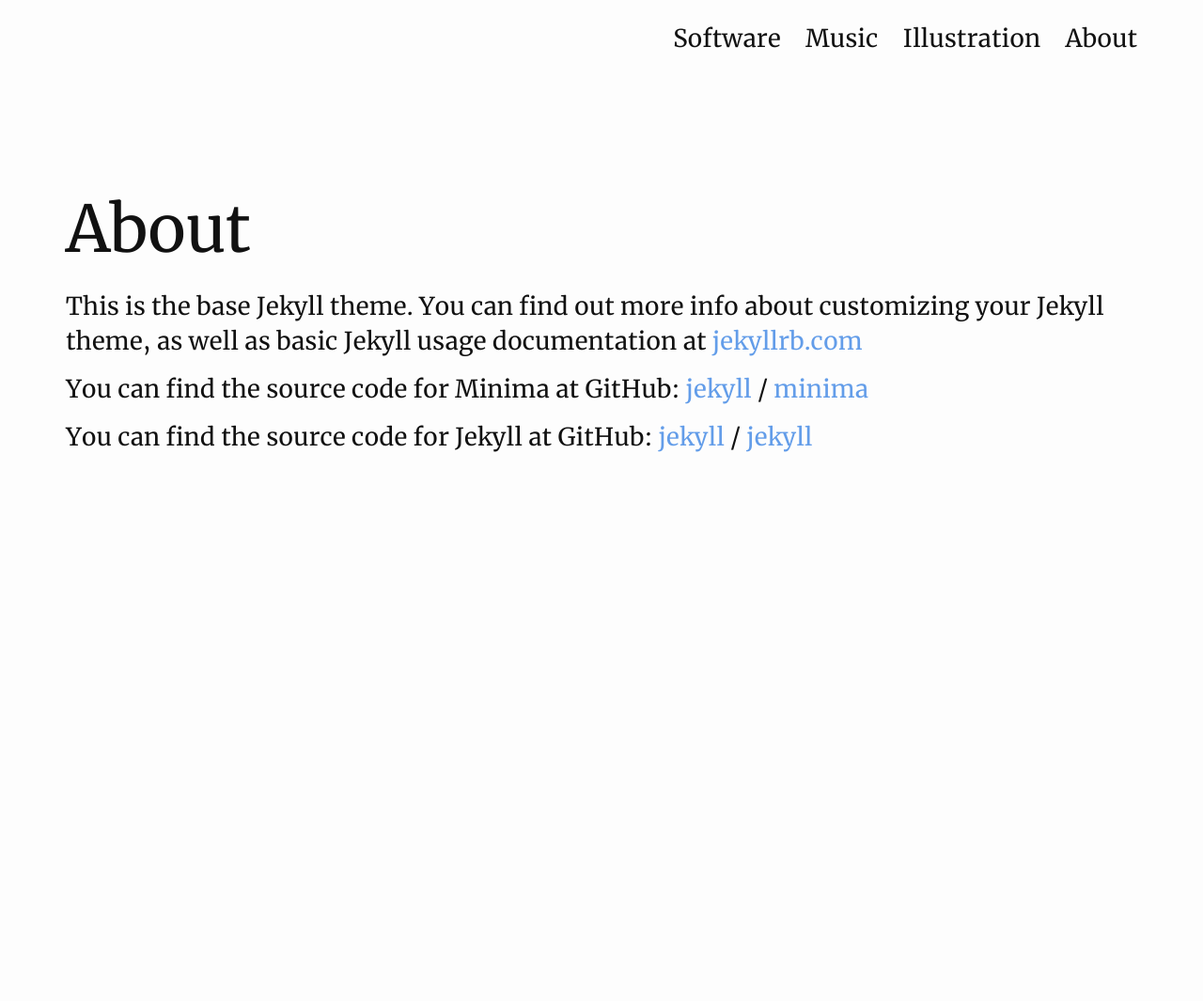
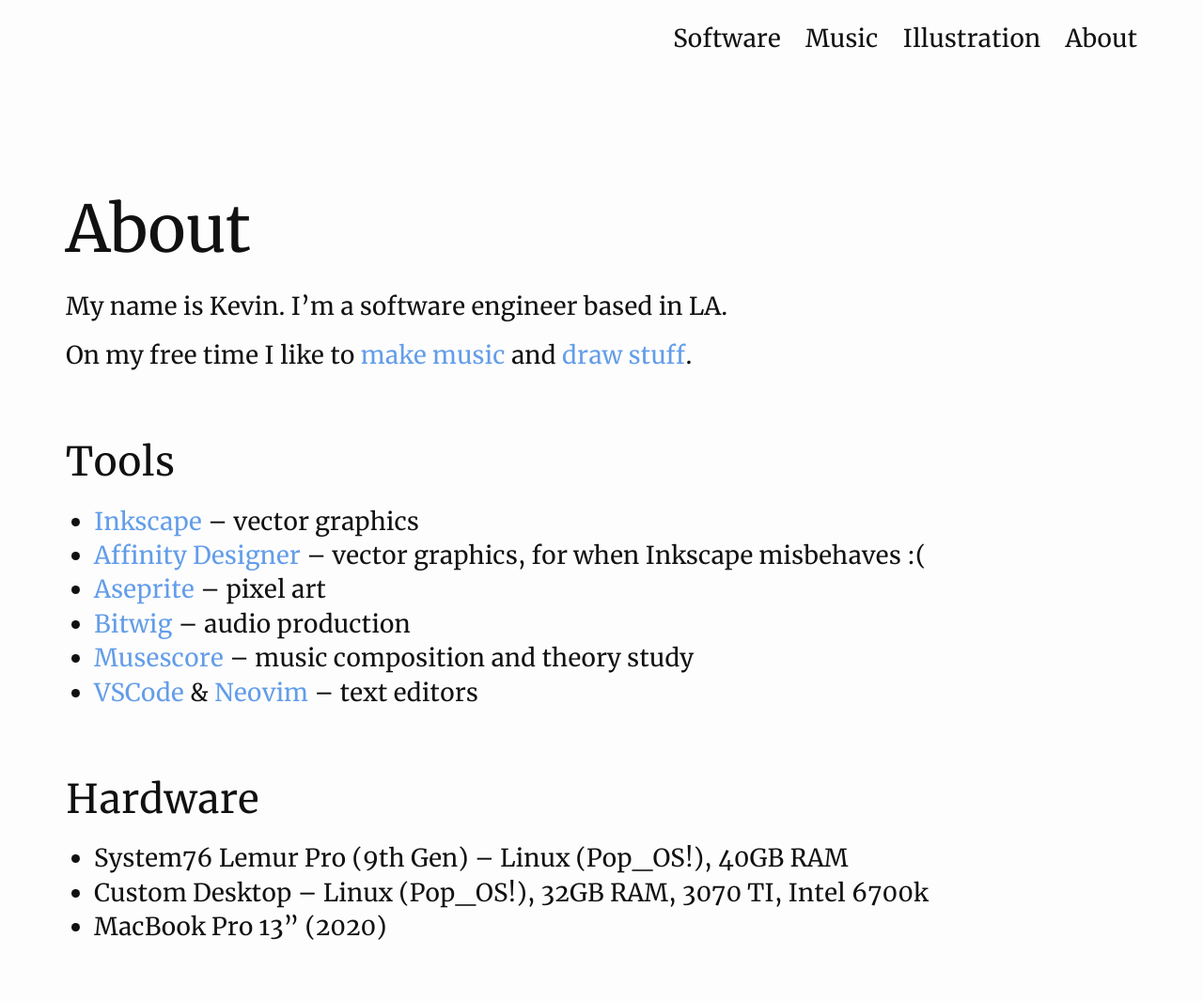
Before and after one commit to heepster/heepster.github.io, a Jekyll site: the page built from about.md, in a window 1280 px wide. Shown: the whole page at 94% size. Built offline with Jekyll 4.4.1, drawn with Linux system fonts in a browser that asks for light colours; before the commit the page ends 900 px from its top, so only the background shows below that.

Commit message:
adding illustrations

```diff
--- a/_config.yml
+++ b/_config.yml
@@ -59,3 +59,5 @@
 collections:
   albums:
     output: true
+  illustrations:
+    output: true
--- a/_includes/header.html
+++ b/_includes/header.html
@@ -19,7 +19,7 @@
         <div class="trigger">
           <a class="page-link" href="/">Software</a>
           <a class="page-link" href="/music">Music</a>
-          <a class="page-link" href="/Illustration">Illustration</a>
+          <a class="page-link" href="/illustration">Illustration</a>
           <a class="page-link" href="/about">About</a>
         </div>
 
--- a/_sass/minima/_base.scss
+++ b/_sass/minima/_base.scss
@@ -253,6 +253,20 @@
   }
 }
 
+img.illustration {
+  max-width: 400px;
+  max-height: 400px;
+  width: auto;
+  height: auto;
+  border-radius: 10px;
+  transition: transform .3s;
+  margin: 80px;
+}
+
+img.illustration:hover {
+  transform: scale(1.02);
+}
+
 img.album {
   width: 400px;
   height: 400px;
--- a/about.md
+++ b/about.md
@@ -4,15 +4,24 @@
 permalink: /about/
 ---
 
-This is the base Jekyll theme. You can find out more info about customizing your Jekyll theme, as well as basic Jekyll usage documentation at [jekyllrb.com](https://jekyllrb.com/)
+My name is Kevin.  I'm a software engineer based in LA.
 
-You can find the source code for Minima at GitHub:
-[jekyll][jekyll-organization] /
-[minima](https://github.com/jekyll/minima)
+On my free time I like to [make music](/music) and [draw stuff](/illustration).
 
-You can find the source code for Jekyll at GitHub:
-[jekyll][jekyll-organization] /
-[jekyll](https://github.com/jekyll/jekyll)
+<br />
 
+### Tools
+* [Inkscape](https://inkscape.org/) -- vector graphics
+* [Affinity Designer](https://affinity.serif.com/en-us/) -- vector graphics, for when Inkscape misbehaves :(
+* [Aseprite](https://www.aseprite.org/) -- pixel art
+* [Bitwig](https://inkscape.org/) -- audio production
+* [Musescore](https://musescore.org/en) -- music composition and theory study
+* [VSCode](https://code.visualstudio.com/) & [Neovim](https://neovim.io/) -- text editors
 
-[jekyll-organization]: https://github.com/jekyll
+<br />
+
+### Hardware
+
+* System76 Lemur Pro (9th Gen) -- Linux (Pop_OS!), 40GB RAM
+* Custom Desktop -- Linux (Pop_OS!), 32GB RAM, 3070 TI, Intel 6700k
+* MacBook Pro 13" (2020)
```
Also changed, not shown: _illustrations/treasure_forest.md (added, +7 -0 lines), _layouts/illustration.html (added, +9 -0 lines), illustration.md (added, +3 -0 lines), assets/images/illustrations/treasure_forest.png (added), assets/images/illustrations/treasure_forest.svg (added).
